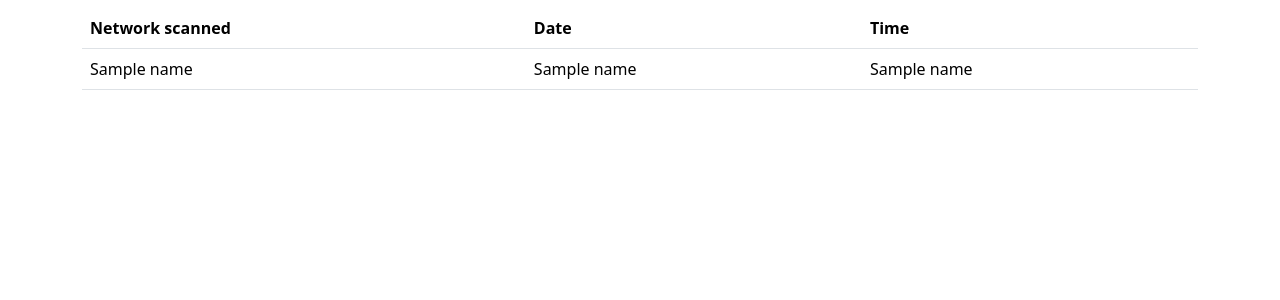
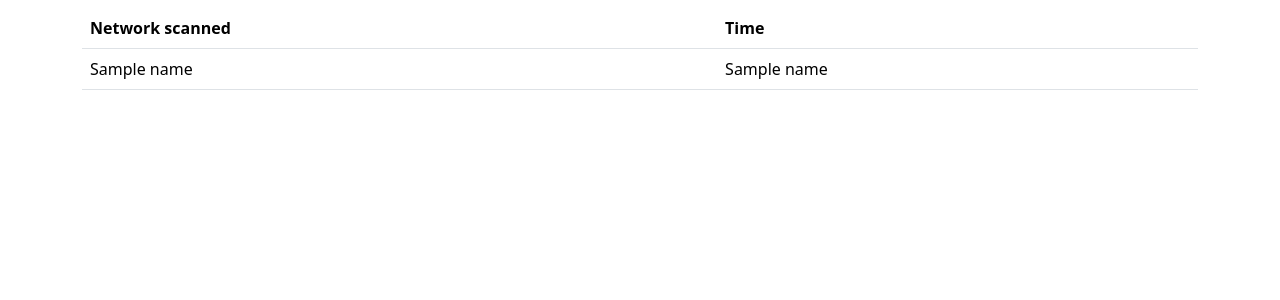
Before and after one commit to ctrlx-project/ctrl-x, a Python web app: template app/templates/report_list.html in a window 1280 px wide. Shown: the part 56-356 px from the top of the page. Run offline with Jinja, Linux system fonts and the light colour scheme; the template is opened without the code that fills it: most values are stand-ins (such as "Sample title", 1, 10 or a date in 2020).

Commit message:
Split IP and date

```diff
--- a/app/models.py
+++ b/app/models.py
@@ -1,4 +1,5 @@
 from flask_sqlalchemy import SQLAlchemy
+import datetime
 
 db = SQLAlchemy()
 
--- a/app/templates/report_list.html
+++ b/app/templates/report_list.html
@@ -10,7 +10,7 @@ Report
         <thead>
             <tr>
               <th scope="col">Network scanned</th>
-              <th scope="col">Date</th>
+              <!-- <th scope="col">Date</th> -->
               <th scope="col">Time</th>
             </tr>
           </thead>
@@ -19,8 +19,8 @@ Report
             <a class="link-offset-2 link-offset-3-hover link-underline link-underline-opacity-0 link-underline-opacity-75-hover" href="/reports/{{name[0]}}">
                 <tr>
                     <td>{{name[1]}}</td>
-                    <td>{{name[1]}}</td>
-                    <td>{{name[1]}}</td>
+                    <td>{{name[2]}}</td>
+                    <!-- <td>{{name[3]}}</td> -->
                 </tr>
             </a>
             {% endfor %}
--- a/app/views.py
+++ b/app/views.py
@@ -31,7 +31,7 @@ def list_reports():
     reports = Report.query.filter_by(user=user).all()
     ret = []
     if reports:
-            ret = [(report.id, f"Report for {report.ip} at {report.time}") for report in reports]
+            ret = [(report.id, report.ip, report.time) for report in reports]
     message = ""
     if len(ret) == 0:
         message = "You have not done any scan"
```
